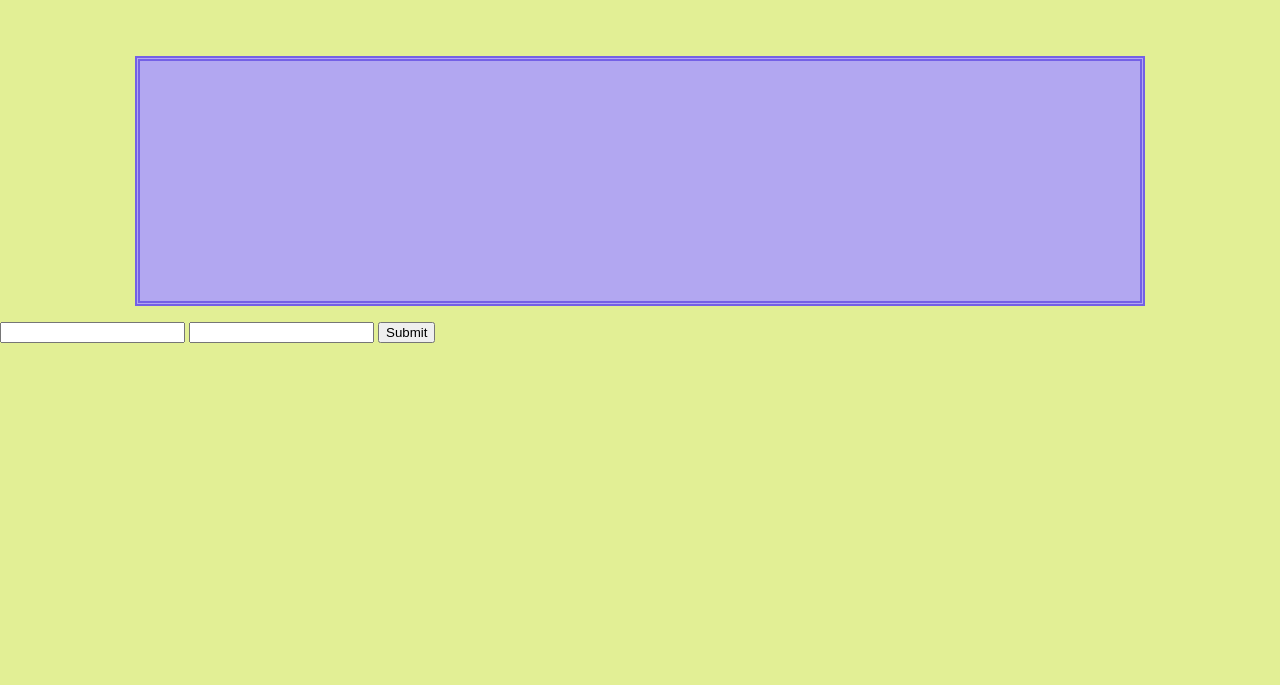
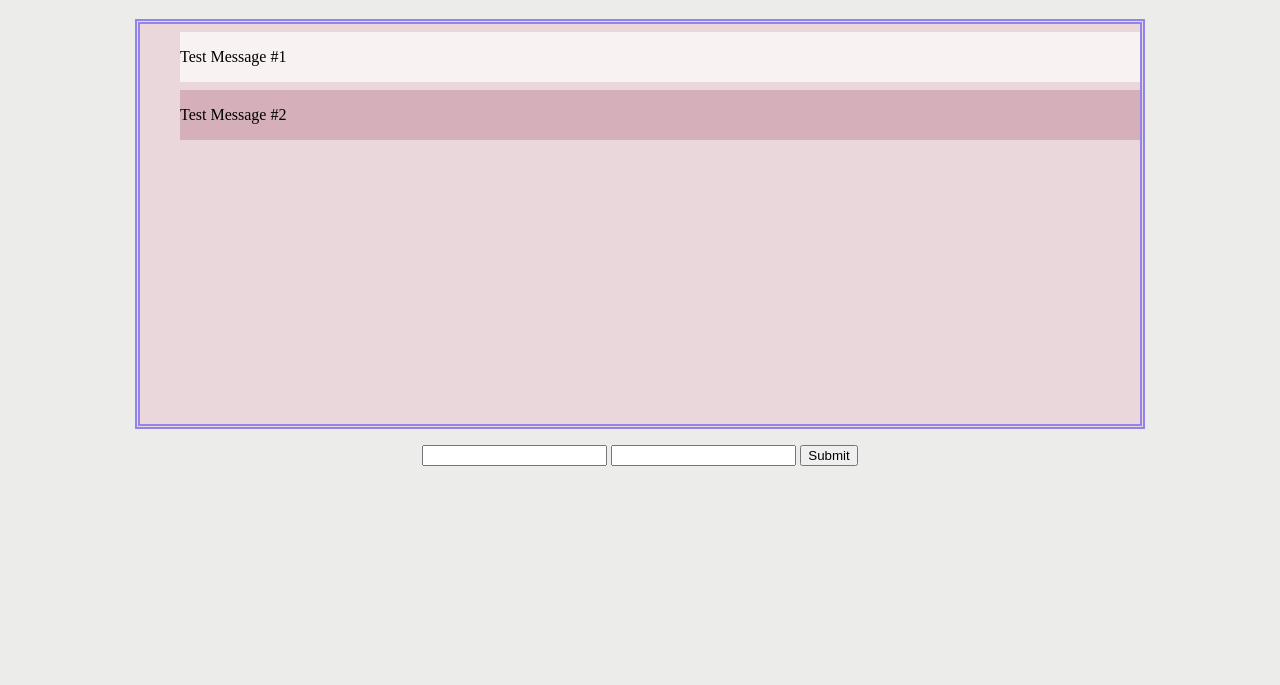
Before and after one commit to hamzafoy/chaterday_io, a plain HTML site: page index.html in a window 1280 px wide. Shown: the part 115-800 px from the top of the page. Drawn offline with Linux system fonts and the light colour scheme; a web font is replaced by a local one.

Commit message:
further styling and html fixes.

```diff
--- a/index.html
+++ b/index.html
@@ -44,9 +44,17 @@
 
         <ol id="chatbox">
 
+            <li class="chatbox__text">
+                Test Message #1
+            </li>
+
+            <li class="chatbox__text">
+                Test Message #2
+            </li>
+
         </ol>
 
-        <form>
+        <form id="user-input">
 
             <input
             type="text"
--- a/style.css
+++ b/style.css
@@ -1,6 +1,17 @@
 body {
     margin: 0;
     padding: 0;
+}
+
+
+h1, h2, h3, p {
+    margin-block-start: 0;
+    margin-block-end: 0;
+}
+
+
+li {
+    list-style-type: none;
 }
 
 
@@ -9,7 +20,7 @@ body {
     flex-direction: column;
     height: 100vh;
     width: 100%;
-    background-color: #E2EF95;
+    background-color: #ECECEA;
 }
 
 
@@ -21,23 +32,45 @@ body {
 
 
 .title__heading {
-    margin-block-start: 0;
-    margin-block-end: 0;
     font-family: 'Mohave', sans-serif;
     font-size: 2.25rem;
+    color: #374243;
 }
 
 
 .title__desc {
     font-family: 'Titillium Web', sans-serif;
     font-size: 1.15em;
+    color: #374243;
 }
 
 
 #chatbox {
     align-self: center;
-    height: 30vh;
+    height: 50vh;
     width: 75%;
-    background-color: #B2A7F1;
-    border: 5px double #7460E6;
+    background-color: #EAD7DC;
+    border: 5px double #9383EC;
 }
+
+
+.chatbox__text {
+    width: 100%;
+    margin: 1vh 0;
+    padding: 2vh 0;
+}
+
+
+.chatbox__text:nth-child(even) {
+    background-color: #D5AFB9;
+}
+
+
+.chatbox__text:nth-child(odd) {
+    background-color: #F8F2F3;
+}
+
+
+#user-input {
+    align-self: center;
+}
```
